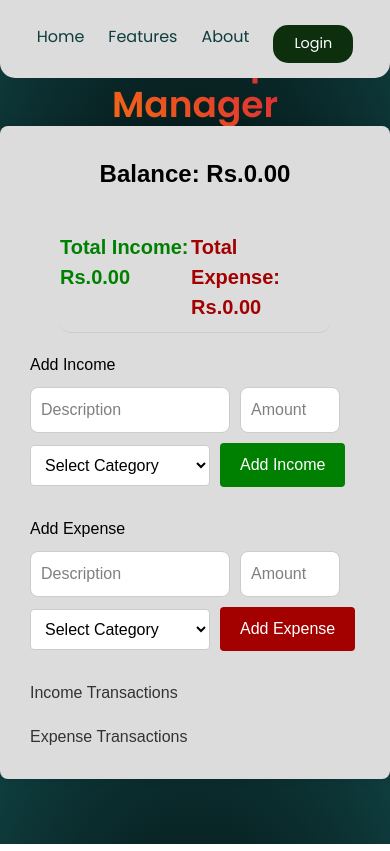
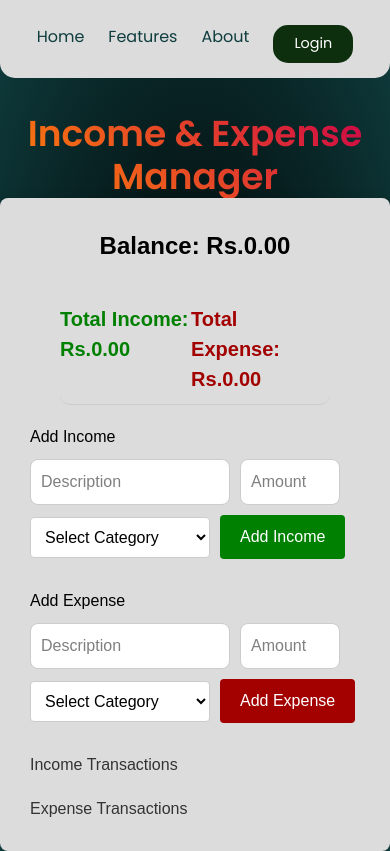
Before and after one commit to ayushsri-17/Taxy, a Next.js app: page /income-expense-manager in a window 390 px wide. Built offline with nearby package versions, Linux system fonts and the light colour scheme.

Commit message:
last changes

```diff
--- a/styles/component-holder.module.css
+++ b/styles/component-holder.module.css
@@ -458,7 +458,7 @@
 
   .componentTitle {
     font-size: 2.5rem; /* ~40px for better scalability */
-    margin-top: 2.5rem;
+    margin-top: 7rem;
     text-align: center;
     line-height: 1.2;
   }
--- a/styles/invoice-gen.module.css
+++ b/styles/invoice-gen.module.css
@@ -148,7 +148,7 @@
     }
 
     .container {
-        margin: 20px 15px 40px;
+        margin-top: 40px;
         padding: 15px;
     }
 
@@ -186,11 +186,11 @@
 @media (max-width: 480px) {
     .title {
         font-size: 36px;
-        margin-top: 40px;
+        margin-top: 100px;
     }
 
     .container {
-        margin: 15px 10px 30px;
+        margin-top: 50px;
         padding: 10px;
     }
 
```
